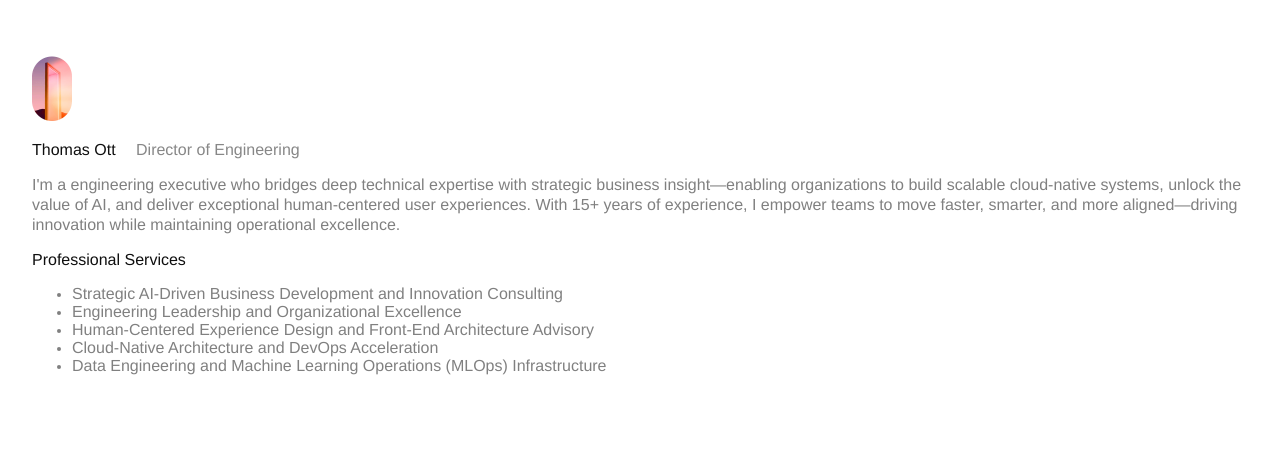
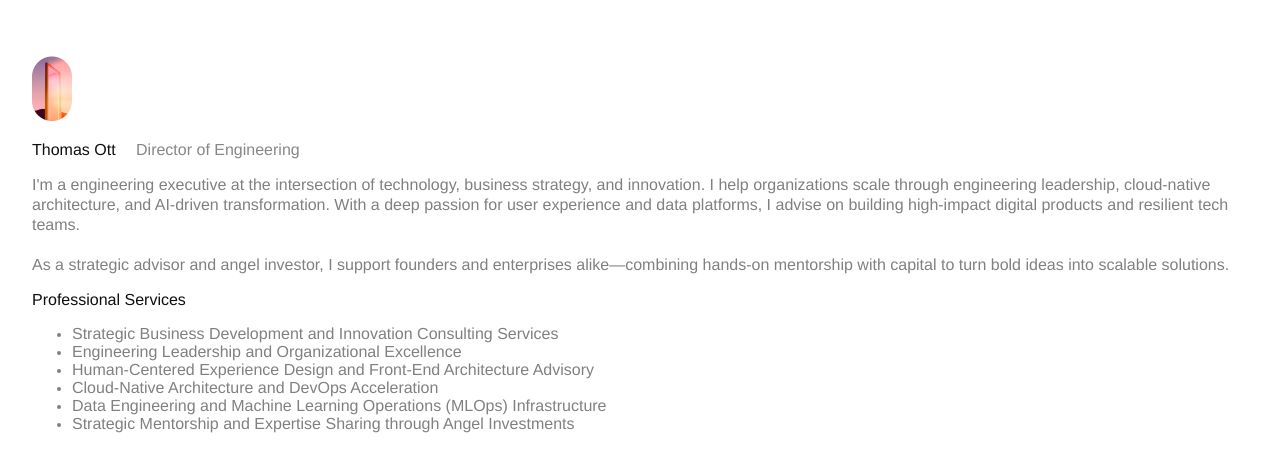
Before and after one commit to greenchapter/website, a SvelteKit app: page / in a window 1280 px wide. Shown: the top 472 px of the page. Built offline with nearby package versions, Linux system fonts and the light colour scheme.

Commit message:
feat(frontpage): update content to a new version of professional services

```diff
--- a/src/routes/+page.svelte
+++ b/src/routes/+page.svelte
@@ -22,11 +22,15 @@
 </style>
 
 <p>
-	I'm a engineering executive who bridges deep technical expertise with strategic business
+	<!-- I'm a engineering executive who bridges deep technical expertise with strategic business
 	insight—enabling organizations to build scalable cloud-native systems, unlock the value of AI, and
 	deliver exceptional human-centered user experiences. With 15+ years of experience, I empower teams
 	to move faster, smarter, and more aligned—driving innovation while maintaining operational
-	excellence.
+	excellence. -->
+
+	I'm a engineering executive at the intersection of technology, business strategy, and innovation. I help organizations scale through engineering leadership, cloud-native architecture, and AI-driven transformation. With a deep passion for user experience and data platforms, I advise on building high-impact digital products and resilient tech teams.
+	<br /><br />
+	As a strategic advisor and angel investor, I support founders and enterprises alike—combining hands-on mentorship with capital to turn bold ideas into scalable solutions.
 	<!-- I'm a engineering executive with 15+ years driving engineering leadership,
 	organizational excellence, and AI-powered cloud products focused on exceptional human-centered user experience
 	and accelerated business growth. -->
@@ -39,7 +43,7 @@ data-centric business growth. -->
 
 <p></p>
 <ul>
-	<li>Strategic AI-Driven Business Development and Innovation Consulting</li>
+	<li>Strategic Business Development and Innovation Consulting Services</li>
 	<!-- <li>
 		Strategic advisory focused on leveraging artificial intelligence to identify and seize business
 		opportunities.
@@ -112,6 +116,7 @@ data-centric business growth. -->
 		Building foundational data infrastructure and governance solutions to ensure compliance,
 		security, and operational effectiveness in machine learning deployments.
 	</li> -->
+	<li>Strategic Mentorship and Expertise Sharing through Angel Investments</li>
 </ul>
 <!-- Guiding strategic decision-making to
 identify and seize emerging business opportunities powered by artificial intelligence. • Offering
```
